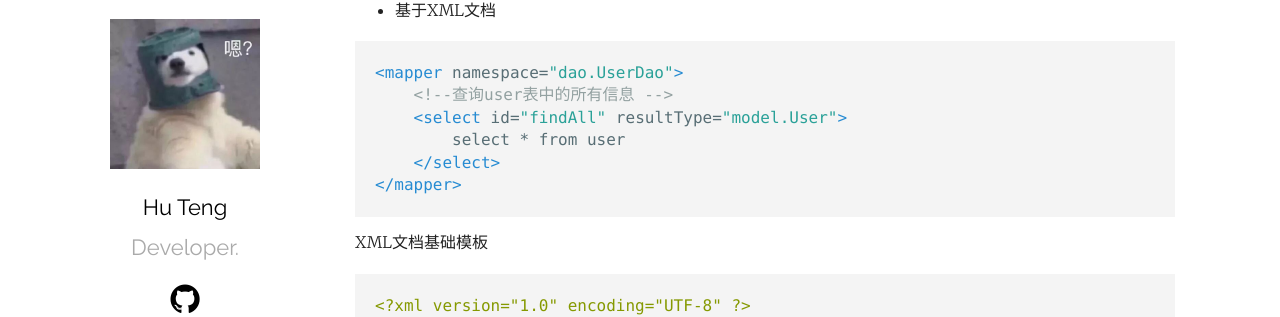
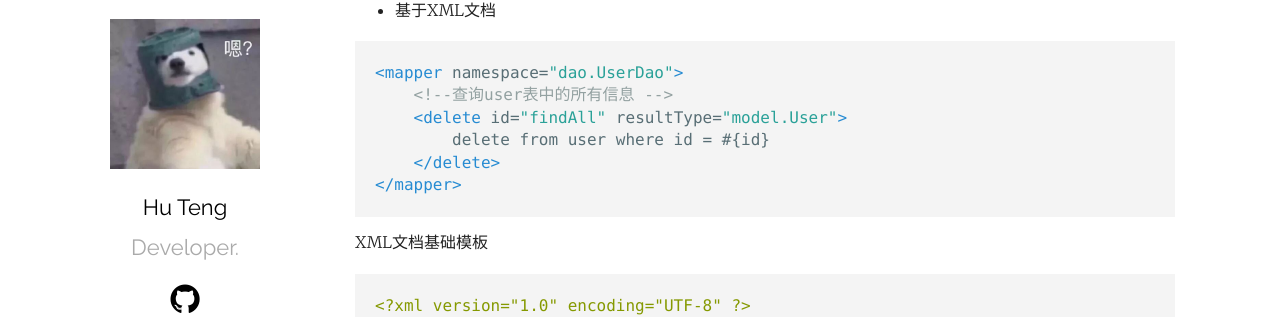
Before and after one commit to huteng-dev/huteng-dev.github.io, a Jekyll site: the page built from _posts/2020-08-11-introduction-to-mybatis.md, in a window 1280 px wide and 900 px high, scrolled down 1295 px. Shown: the part 152-469 px from the top of the window. Built offline with Jekyll 4.4.1, drawn with Linux system fonts in a browser that asks for light colours; comment, search, counter and statistics services are not loaded.

Commit message:
更新Mybatis

````diff
--- a/_posts/2020-08-11-introduction-to-mybatis.md
+++ b/_posts/2020-08-11-introduction-to-mybatis.md
@@ -53,9 +53,9 @@ public interface UserDao {
 ```xml
 <mapper namespace="dao.UserDao">
     <!--查询user表中的所有信息 -->
-    <select id="findAll" resultType="model.User">
-        select * from user
-    </select>
+    <delete id="findAll" resultType="model.User">
+        delete from user where id = #{id}
+    </delete>
 </mapper>
 ```
 
````
